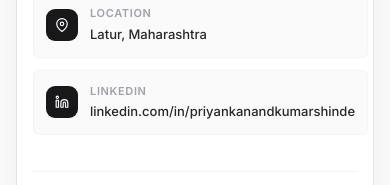
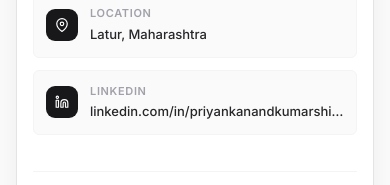
Before and after one commit to balaji3245/priyanka-shinde-protfolio, a React (Vite) app: page / in a window 390 px wide. Shown: the part 8944-9129 px from the top of the page. Built offline with nearby package versions, Linux system fonts and the light colour scheme.

Commit message:
fix(ui): add text truncation to contact cards to prevent long urls from breaking the mobile grid

```diff
--- a/src/index.css
+++ b/src/index.css
@@ -1309,6 +1309,13 @@ body { max-width: 100vw; }
   border-radius: var(--radius);
   text-decoration: none;
   transition: all var(--duration) var(--ease);
+  min-width: 0;
+  overflow: hidden;
+}
+
+.contact-info-item > div:last-child {
+  min-width: 0;
+  flex: 1;
 }
 
 .contact-info-item:hover {
@@ -1343,6 +1350,9 @@ body { max-width: 100vw; }
   font-weight: 500;
   color: var(--gray-800);
   margin-top: 1px;
+  white-space: nowrap;
+  overflow: hidden;
+  text-overflow: ellipsis;
 }
 
 /* Form */
```
